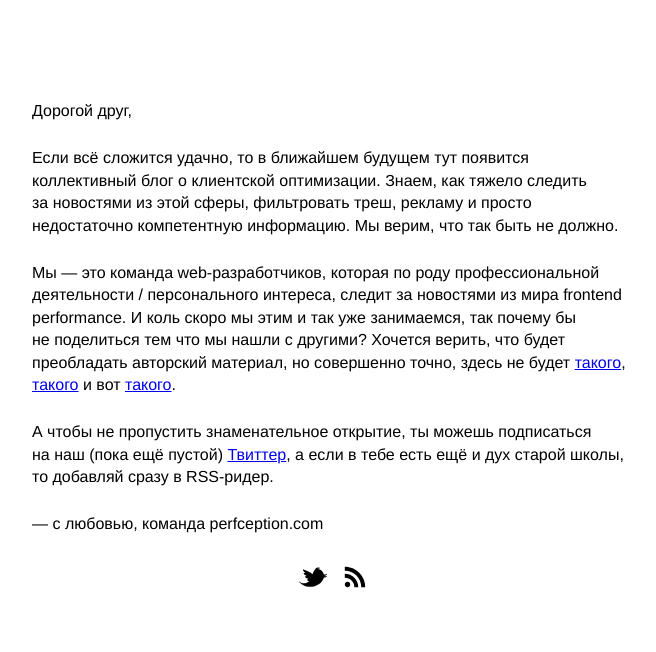
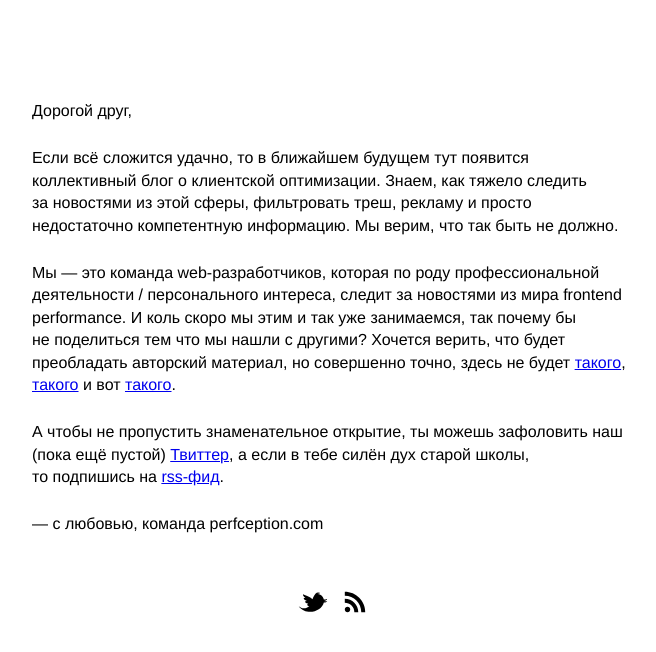
Before and after one commit to perfception/perfception.com, a Jekyll site: the page built from index.html, in a window 1280 px wide. Shown: the top 652 px of the page, without its empty margins (308-964 px from the left). Built offline with Jekyll 4.4.1, drawn with Linux system fonts in a browser that asks for light colours.

Commit message:
Поправил текст

```diff
--- a/_posts/2015-09-11-hello.markdown
+++ b/_posts/2015-09-11-hello.markdown
@@ -9,6 +9,6 @@ date:   2015-09-11 20:46:17
 
 Мы&nbsp;&mdash; это команда <nobr>web-разработчиков</nobr>, которая по&nbsp;роду профессиональной деятельности / персонального интереса, следит за&nbsp;новостями из&nbsp;мира frontend performance. И&nbsp;коль скоро мы&nbsp;этим и&nbsp;так уже занимаемся, так почему&nbsp;бы не&nbsp;поделиться тем что мы&nbsp;нашли с&nbsp;другими? Хочется верить, что будет преобладать авторский материал, но&nbsp;совершенно точно, здесь не&nbsp;будет [такого](/), [такого](/) и&nbsp;вот [такого](/).
 
-А&nbsp;чтобы не&nbsp;пропустить знаменательное открытие, ты&nbsp;можешь подписаться на&nbsp;наш (пока ещё пустой) [Твиттер](https://twitter.com/{{https://twitter.com/{{site.twitter_username }}), а&nbsp;если в&nbsp;тебе есть ещё и&nbsp;дух старой школы, то&nbsp;добавляй сразу в&nbsp;<nobr>RSS-ридер</nobr>.
+А&nbsp;чтобы не&nbsp;пропустить знаменательное открытие, ты&nbsp;можешь зафоловить наш (пока ещё пустой) [Твиттер](https://twitter.com/{{https://twitter.com/{{site.twitter_username }}), а&nbsp;если в&nbsp;тебе силён дух старой школы, то&nbsp;подпишись на [rss-фид](/feed.xml).
 
 &mdash;&nbsp;с&nbsp;любовью, команда perfception.com
--- a/_sass/_base.scss
+++ b/_sass/_base.scss
@@ -15,6 +15,11 @@ body
   width: 600px;
   margin: 100px auto 0;
 }
+
+  .message__text
+  {
+    margin-bottom: 50px;
+  }
 
   .message__text p
   {
```
